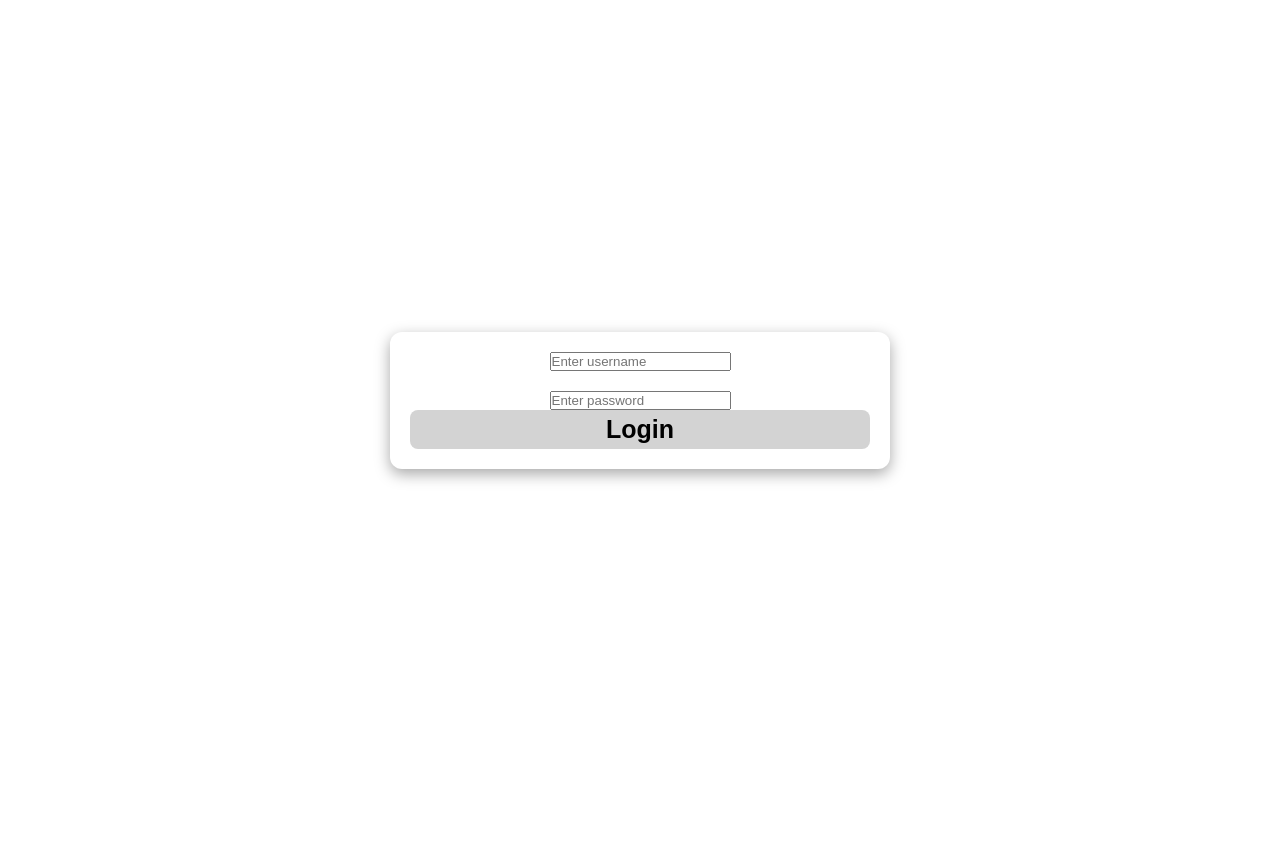
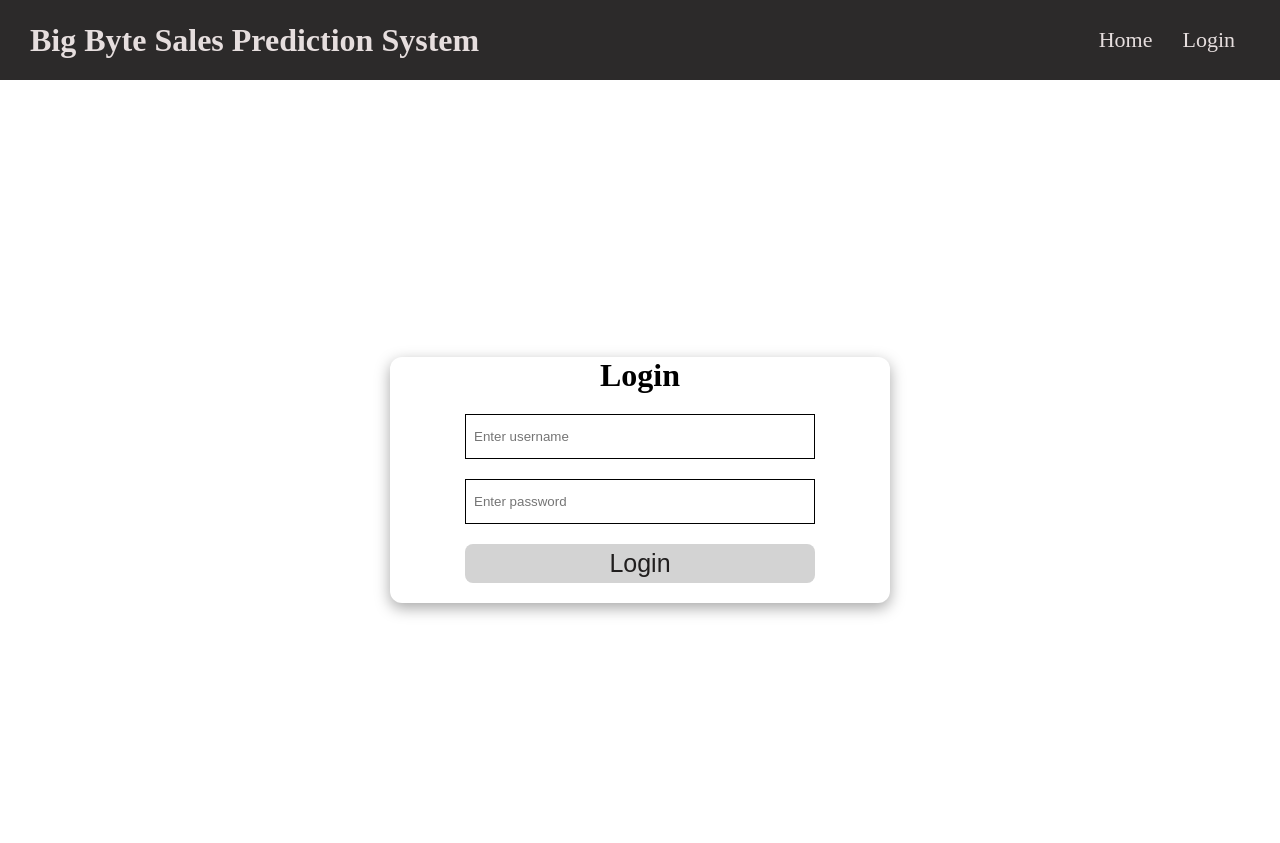
Before and after one commit to kculz/sales-forecasting-, a Flask app: page / in a window 1280 px wide. Shown: the top 843 px of the page. Before the commit the page ends 482 px from the top, so only its background shows below. Run offline with Flask 2, Linux system fonts and the light colour scheme.

Commit message:
Login and register templates done

```diff
--- a/app.py
+++ b/app.py
@@ -4,7 +4,7 @@ app = Flask(__name__)
 
 from main.models import User
 
-@app.route('/user/signup', methods=['GET'])
+@app.route('/user/signup', methods=['POST'])
 def signup():
     return User().signup()
 
--- a/main/routes.py
+++ b/main/routes.py
@@ -1,2 +1,3 @@
 from flask import Flask, render_template
 from app import app
+from main.models import User
--- a/static/styles.css
+++ b/static/styles.css
@@ -34,6 +34,9 @@
 .px-5{
     padding: 0px 20px;
 }
+.text-center{
+    text-align: center;
+}
 .form-control-flex{
     display: flex;
     justify-content: center;
@@ -52,9 +55,41 @@
 }
 
 .btn-block-light{
-    width: 100%;
+    width: 350px;
     background: lightgray;
-    color: black;
-    font-weight: 600;
+    color: rgb(32, 30, 30);
+    font-weight: 300;
     font-size: 25px;
 }
+
+.input-style{
+    border: black solid 0.5px ;
+    padding: 5px 8px;
+    width: 350px;
+    height: 45px;
+}
+.navigation{
+    height: 80px;
+    width: 100vw;
+    background-color: #2c2a2a;
+    color: #e6dede;
+    display: flex;
+    justify-content: space-between;
+    padding: 0px 30px;
+    align-items: center;
+}
+.nav-items{
+    display: flex;
+    justify-content: center;
+    align-items: center;
+
+}
+.nav-items .nav-item{
+    padding: 0px 15px;
+    list-style: none;
+}
+.nav-items .nav-item .nav-link{
+    text-decoration: none;
+    color: #e6dede;
+    font-size: 22px;
+}
--- a/templates/base.html
+++ b/templates/base.html
@@ -8,6 +8,15 @@
     <link rel="stylesheet" href="../static/styles.css">
 </head>
 <body>
+    <header class="navigation">
+        <div class="logo-container">
+            <h1 class="logo">Big Byte Sales Prediction System</h1>
+        </div>
+        <ul class="nav-items">
+            <li class="nav-item"><a href="#" class="nav-link">Home</a></li>
+            <li class="nav-item"><a href="login.html" class="nav-link">Login</a></li>
+        </ul>
+    </header>
     {% block content %}
 
     {% endblock %}
--- a/templates/login.html
+++ b/templates/login.html
@@ -1,14 +1,19 @@
 {% extends "base.html" %}
 
 {% block content %}
+
 <div class="flex flex-center main ">
     <form method="post" class="flex flex-col flex-center form-card px-5">
+<h1 class="text-center">Login</h1>
+
         <div class="flex flex-col gap-5">
-            <input type="text" name="username" id="username" placeholder="Enter username" class="mt-5">
-            <input type="password" name="password" id="password" placeholder="Enter password">
+            <input type="text" name="username" id="username" placeholder="Enter username" class="mt-5 input-style">
+            <input type="password" name="password" id="password" placeholder="Enter password" class="mb-5 input-style">
         </div>
 
+        <div>
             <input type="submit" value="Login" class="btn btn-block-light mb-5">
+        </div>
 
     </form>
 </div>
```
Also changed, not shown: templates/createUser.html (added, +20 -0 lines).
